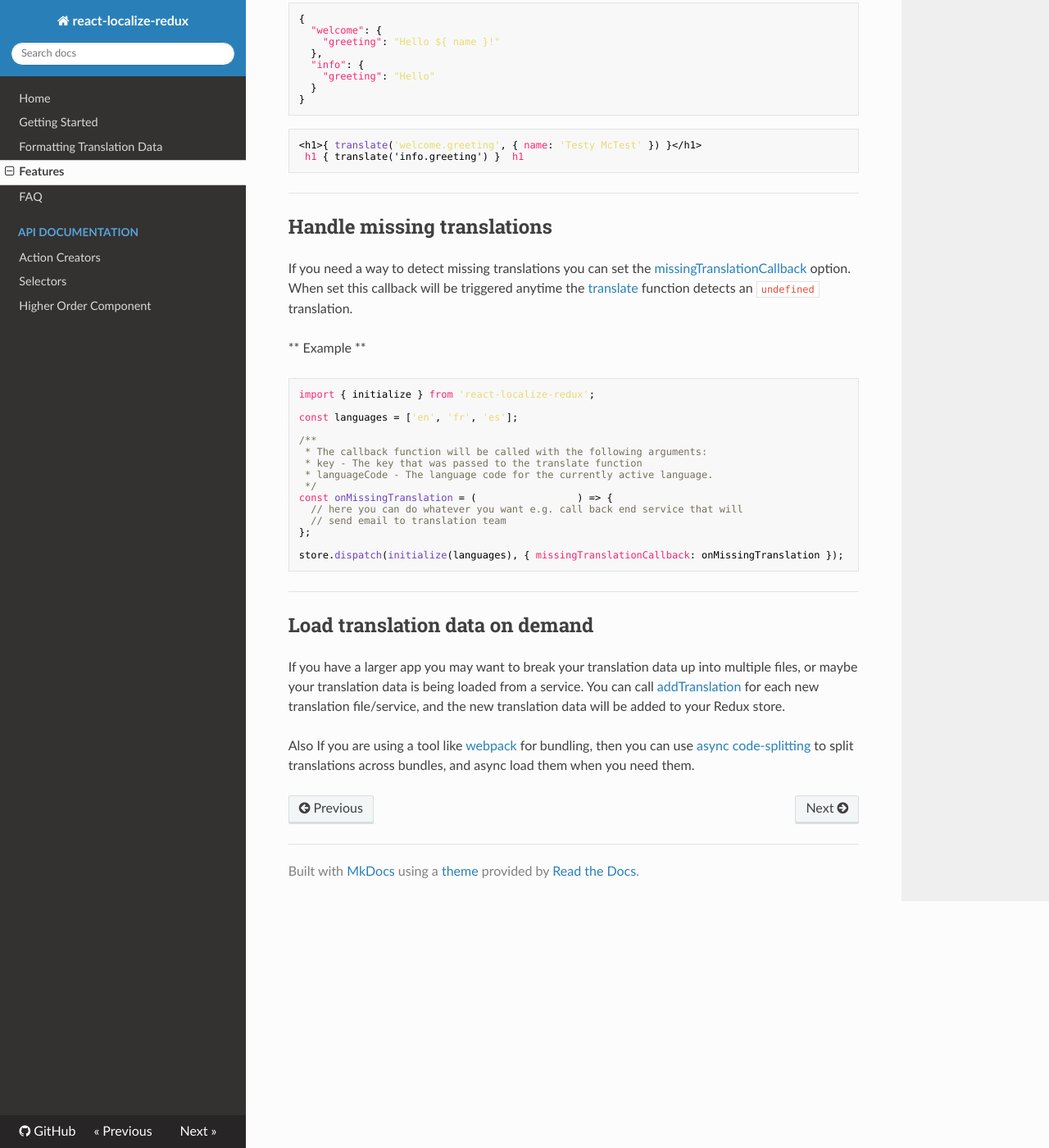
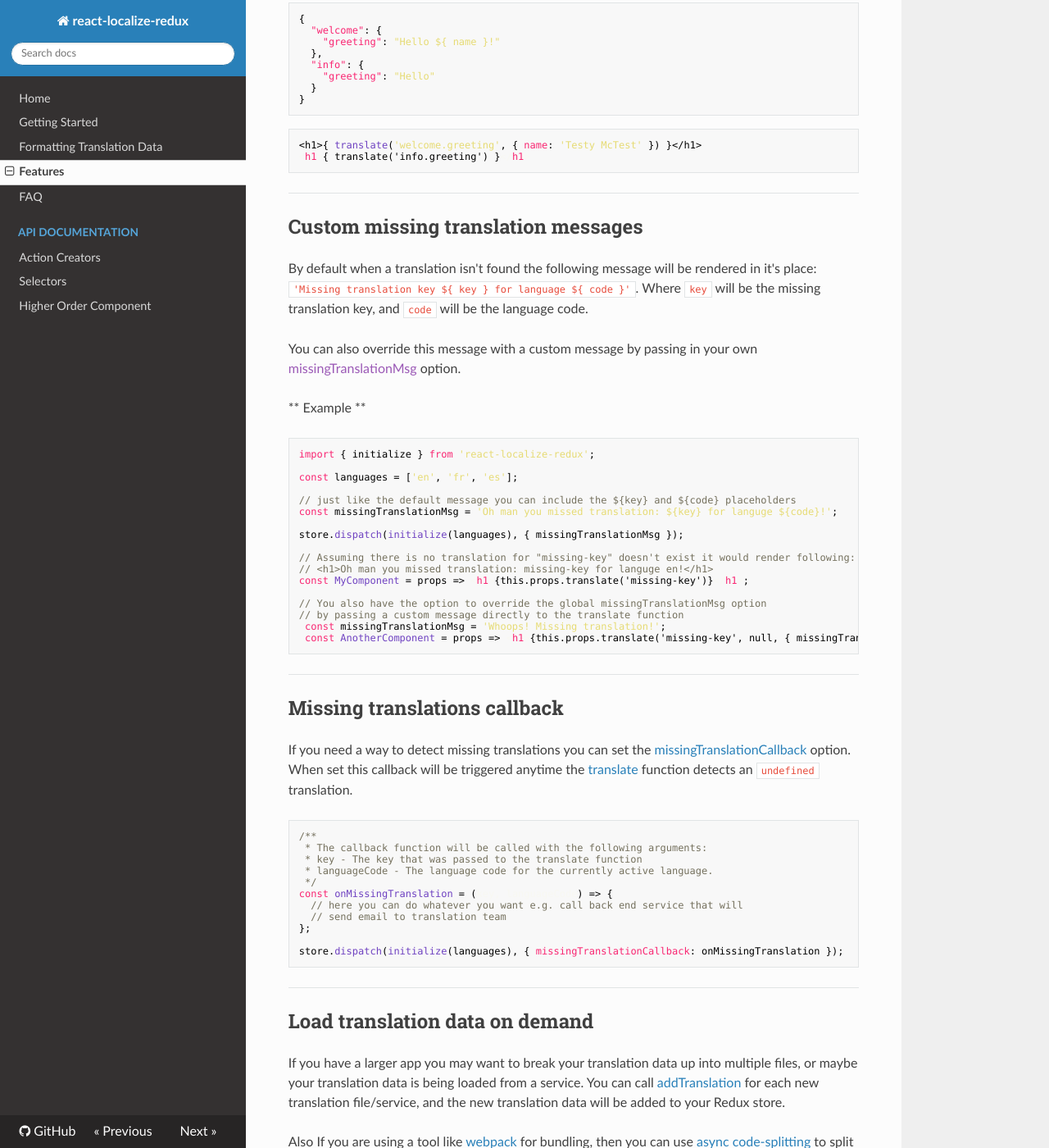
Before and after one commit to Hiccup19940325/react-redux_in_deepth, an MkDocs documentation site: the page built from docs/features.md, in a window 1280 px wide and 1400 px high, scrolled down 1947 px. Shown: the whole window at 82% size. Built offline with MkDocs 1.6.1, drawn with Linux system fonts in a browser that asks for light colours; nearby versions of some CDN libraries; old or Windows-style settings are respelled for this version of MkDocs.

Commit message:
Add new missingTranslationMsg option to allow user to add custom missing translation messages

````diff
--- a/docs/features.md
+++ b/docs/features.md
@@ -132,9 +132,11 @@ Does react-localize-redux's supported translation data formats not work for you?
 ---------------
 
 
-## Handle missing translations
+## Custom missing translation messages
 
-If you need a way to detect missing translations you can set the [missingTranslationCallback](/api/action-creators/#initialize-options) option. When set this callback will be triggered anytime the [translate](/api/selectors/#translatekey-string-string-data-options) function detects an `undefined` translation.
+By default when a translation isn't found the following message will be rendered in it's place: `'Missing translation key ${ key } for language ${ code }'`. Where `key` will be the missing translation key, and `code` will be the language code.
+
+You can also override this message with a custom message by passing in your own [missingTranslationMsg]() option.
 
 ** Example **
 
@@ -143,6 +145,29 @@ import { initialize } from 'react-localize-redux';
 
 const languages = ['en', 'fr', 'es'];
 
+// just like the default message you can include the ${key} and ${code} placeholders
+const missingTranslationMsg = 'Oh man you missed translation: ${key} for languge ${code}!';
+
+store.dispatch(initialize(languages), { missingTranslationMsg });
+
+// Assuming there is no translation for "missing-key" doesn't exist it would render following:
+// <h1>Oh man you missed translation: missing-key for languge en!</h1>
+const MyComponent = props => <h1>{this.props.translate('missing-key')}</h1>;
+
+// You also have the option to override the global missingTranslationMsg option
+// by passing a custom message directly to the translate function
+ const missingTranslationMsg = 'Whoops! Missing translation!';
+ const AnotherComponent = props => <h1>{this.props.translate('missing-key', null, { missingTranslationMsg })}</h1>
+```
+
+
+---------------
+
+## Missing translations callback
+
+If you need a way to detect missing translations you can set the [missingTranslationCallback](/api/action-creators/#initialize-options) option. When set this callback will be triggered anytime the [translate](/api/selectors/#translatekey-string-string-data-options) function detects an `undefined` translation.
+
+```javascript
 /**
  * The callback function will be called with the following arguments:
  * key - The key that was passed to the translate function
@@ -156,7 +181,6 @@ const onMissingTranslation = (key, languageCode) => {
 store.dispatch(initialize(languages), { missingTranslationCallback: onMissingTranslation });
 ```
 
-
 ---------------
 
 
````
Also changed, not shown: docs/api/action-creators.md (+6 -0 lines), 5 other files.
